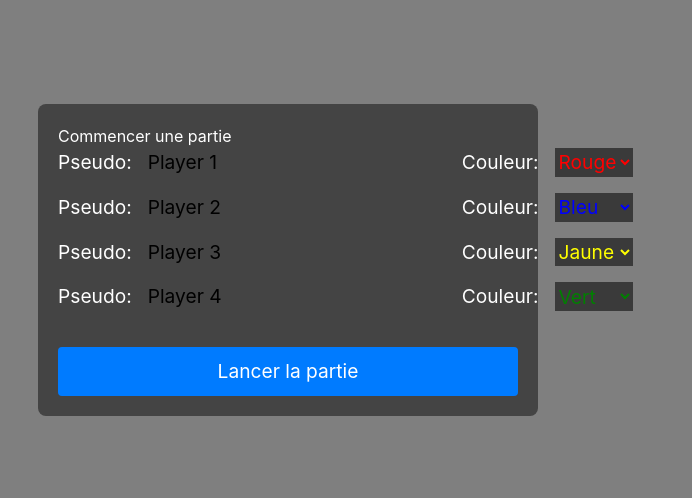
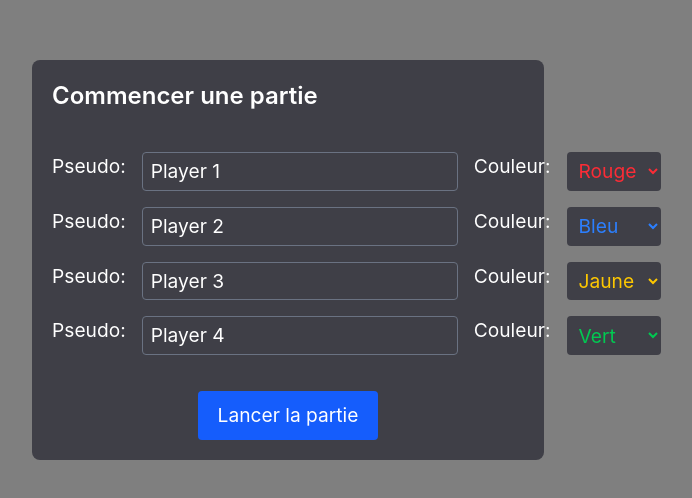
Before and after one commit to Piquixel/loie, a Vue app: page / in a window 1280 px wide. Shown: the part 140-638 px from the top of the page, without its empty margins (352-1044 px from the left). Built offline with nearby package versions, Linux system fonts and the light colour scheme.

Commit message:
feat: enhance UI components with Tailwind CSS styles and make playerCards in Hud in GameBox

```diff
--- a/src/App.vue
+++ b/src/App.vue
@@ -27,7 +27,7 @@ export default {
 
 <template>
   <MainMenu v-if="!gameLauched" @startGame="startGame($event)" />
-  <GameBox v-else :players="this.players" />
+  <GameBox v-else :players="this.players" class="inset-0" />
 </template>
 
 <style></style>
--- a/src/components/GameBox.vue
+++ b/src/components/GameBox.vue
@@ -32,7 +32,7 @@ export default {
     </BoardSquare>
   </div>
 
-  <Hud :players="this.players" />
+  <Hud :players="this.players" class="pointer-events-none fixed inset-0 bg-red-100 z-999" />
 </template>
 
 <style scoped></style>
--- a/src/components/hud/Hud.vue
+++ b/src/components/hud/Hud.vue
@@ -18,13 +18,27 @@ export default {
       required: true,
     },
   },
+
+  computed: {
+    playerPositions() {
+      return [
+        'absolute top-4 left-4',
+        'absolute top-4 right-4',
+        'absolute bottom-4 left-4',
+        'absolute bottom-4 right-4',
+      ]
+    },
+  },
 }
 </script>
 
 <template>
-  <div class="absolute z-999 bg-none grid grid-col-2 grid-row-2">
-    <PlayerCard v-for="player of players" :key="player.name" />
-  </div>
+  <PlayerCard
+    v-for="(player, index) in players"
+    :key="player.id"
+    :player="player"
+    :class="playerPositions[index]"
+  />
 </template>
 
 <style scoped></style>
--- a/src/components/landing/MainMenu.vue
+++ b/src/components/landing/MainMenu.vue
@@ -1,32 +1,44 @@
 <!-- Component of landing state, the first step before starting a game -->
 <template>
   <Modal :show="true" title="Commencer une partie" :leavable="false">
-    <form class="playersForm" @click.prevent="">
-      <div class="playerInput" v-for="(player, index) in players" :key="index">
-        <label for="pseudo">Pseudo:</label>
+    <form class="flex w-full flex-col gap-4 text-[1.2rem]" @click.prevent="">
+      <div v-for="(player, index) in players" :key="index" class="flex justify-around gap-4">
+        <label class="text-white" for="pseudo">Pseudo:</label>
+
         <input
           v-model="player.name"
           :placeholder="player.name"
           name="pseudo"
           id="pseudo"
           type="text"
+          class="rounded border border-gray-500 bg-zinc-700 px-2 py-1 text-white"
         />
 
-        <label for="color">Couleur:</label>
+        <label class="text-white" for="color">Couleur:</label>
+
         <select
           v-model="player.color"
-          :class="['color-option', player.color]"
+          :class="[
+            'cursor-pointer rounded bg-zinc-700 px-2 py-1',
+            {
+              'text-red-500': player.color === 'red',
+              'text-blue-500': player.color === 'blue',
+              'text-yellow-400': player.color === 'yellow',
+              'text-green-500': player.color === 'green',
+            },
+          ]"
           name="color"
           id="color"
         >
-          <option class="color-option red" value="red">Rouge</option>
-          <option class="color-option blue" value="blue">Bleu</option>
-          <option class="color-option yellow" value="yellow">Jaune</option>
-          <option class="color-option green" value="green">Vert</option>
+          <option class="text-red-500" value="red">Rouge</option>
+          <option class="text-blue-500" value="blue">Bleu</option>
+          <option class="text-yellow-400" value="yellow">Jaune</option>
+          <option class="text-green-500" value="green">Vert</option>
         </select>
       </div>
+
       <button
-        class="footer"
+        class="mt-5 self-center rounded bg-blue-600 px-5 py-2.5 text-white transition-colors hover:bg-blue-700 disabled:cursor-not-allowed disabled:bg-gray-400"
         name="footer"
         :disabled="!arePlayersValid"
         @click="$emit('startGame', players)"
@@ -71,7 +83,7 @@ export default {
 }
 </script>
 
-<style scoped>
+<!-- <style scoped>
 .playersForm {
   width: 100%;
   display: flex;
@@ -148,4 +160,4 @@ option:hover {
   background-color: inherit;
   cursor: pointer;
 }
-</style>
+</style> -->
--- a/src/components/ui/Modal.vue
+++ b/src/components/ui/Modal.vue
@@ -1,15 +1,22 @@
+<!-- eslint-disable vue/multi-word-component-names -->
 <!-- Template component of a modal (use for landing, display square effects or winner/loser result at endgame) -->
 <template>
   <Teleport to="body">
-    <div v-if="show" class="modal-overlay" @click.self="close">
-      <div class="modal">
+    <div
+      v-if="show"
+      class="fixed inset-0 flex items-center justify-center bg-black/50"
+      @click.self="close"
+    >
+      <div class="w-full max-w-2/5 rounded-lg bg-zinc-700 p-5 text-white flex flex-col gap-10">
         <slot name="header">
-          <h2>{{ title }}</h2>
+          <h2 class="mt-0 text-2xl font-semibold">
+            {{ title }}
+          </h2>
         </slot>
 
         <slot />
 
-        <slot class="footer" name="footer" />
+        <slot name="footer" />
       </div>
     </div>
   </Teleport>
@@ -56,7 +63,7 @@ export default {
 }
 </script>
 
-<style>
+<!-- <style>
 :host {
   font-family: 'Arial', sans-serif;
   color: white;
@@ -98,4 +105,4 @@ export default {
   margin-top: 0;
   color: white;
 }
-</style>
+</style> -->
--- a/src/components/ui/PlayerCard.vue
+++ b/src/components/ui/PlayerCard.vue
@@ -1,5 +1,12 @@
 <!-- Template of a card (only use for displaying player info but could be used for more in the future) -->
 <script>
+const PLAYER_COLORS = {
+  red: 'bg-red-500',
+  blue: 'bg-blue-500',
+  yellow: 'bg-yellow-400',
+  green: 'bg-green-500',
+}
+
 export default {
   props: {
     player: {
@@ -7,22 +14,30 @@ export default {
       required: true,
     },
   },
+
+  computed: {
+    colorClass() {
+      return PLAYER_COLORS[this.player.color]
+    },
+  },
 }
 </script>
 
 <template>
-  <div class="player-card">
-    <div class="player-color" :class="player.color"></div>
+  <div class="flex items-center gap-4 rounded-lg bg-zinc-800 p-4">
+    <div :class="['h-8 w-8 rounded-full', colorClass]" />
 
-    <div class="player-info">
-      <h3>{{ player.name }}</h3>
+    <div>
+      <h3 class="text-white">
+        {{ player.name }}
+      </h3>
 
-      <p>Position : {{ player.position }}</p>
+      <p class="mt-2 text-gray-300">Position : {{ player.position ?? 0 }}</p>
     </div>
   </div>
 </template>
 
-<style scoped>
+<!-- <style scoped>
 .player-card {
   display: flex;
   align-items: center;
@@ -60,4 +75,4 @@ export default {
   margin: 0.5rem 0;
   color: lightgray;
 }
-</style>
+</style> -->
```
